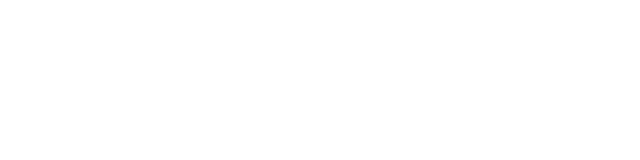
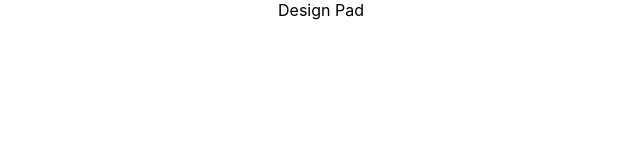
Before and after one commit to 464squad/design-pad, a React (Create React App) app: page / in a window 1280 px wide. Shown: the top 160 px of the page, without its empty margins (319-959 px from the left). Built offline with nearby package versions, Linux system fonts and the light colour scheme.

Commit message:
Made the container to hold all the features and folder for placement of each component

```diff
--- a/src/App.js
+++ b/src/App.js
@@ -1,9 +1,15 @@
 import React from 'react';
 import logo from './logo.svg';
 import './App.css';
+import DesignContainer from './Components/DesignContainer/DesignContainer';
 
 const App = () => {
-  return <div className="App">{/* Holds the Design Container */}</div>;
+  return (
+    <div className="App">
+      {/* Holds the Design Container */}
+      <DesignContainer />
+    </div>
+  );
 };
 
 export default App;
--- /dev/null
+++ b/src/Components/DesignContainer/DesignContainer.js
@@ -0,0 +1,18 @@
+import React, { Component } from 'react';
+
+class DesignContainer extends Component {
+  constructor(props) {
+    super(props);
+    this.state = {};
+  }
+
+  render() {
+    return (
+      <div>
+        <header>Design Pad</header>
+      </div>
+    );
+  }
+}
+
+export default DesignContainer;
```
Also changed, not shown: src/Components/DesignContainer/DesignContainer.css (added).
